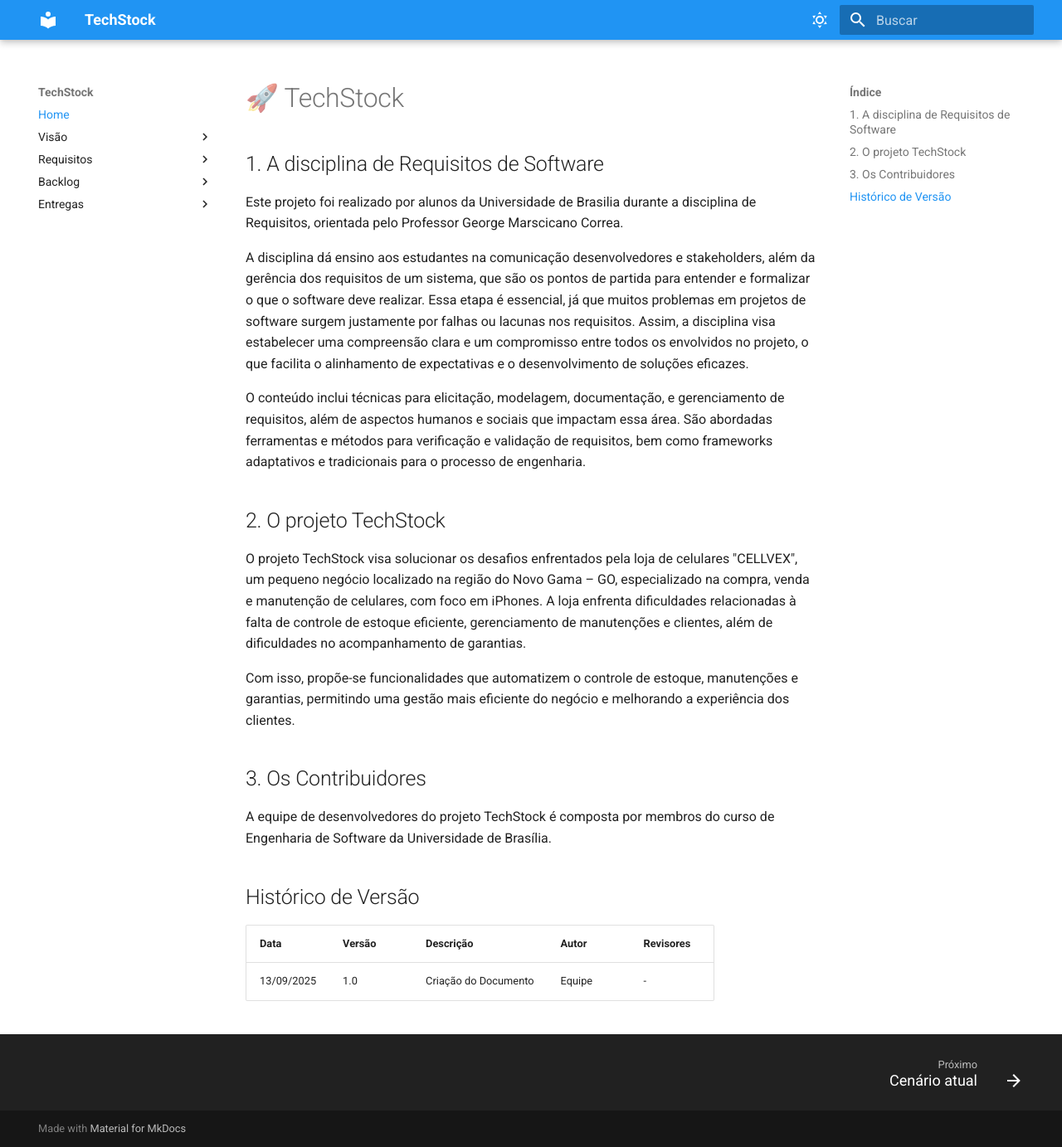
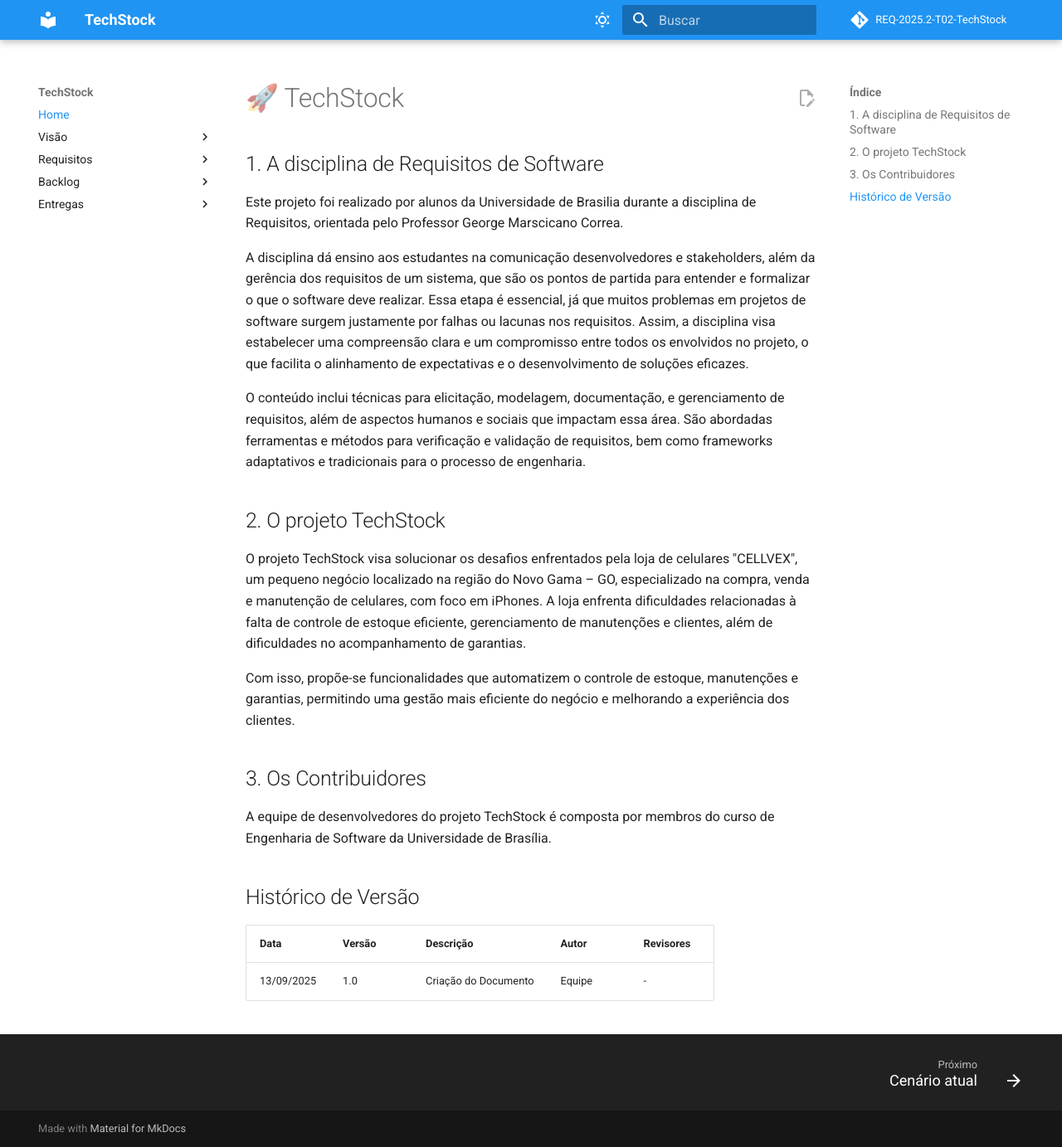
Before and after one commit to mdsreq-fga-unb/REQ-2025.2-T02-TechStock, an MkDocs documentation site: the page built from docs/index.md, in a window 1280 px wide and 1383 px high. Shown: the whole window at 83% size. Built offline with MkDocs 1.6.1 and Material for MkDocs 9.7.7, drawn with Linux system fonts in a browser that asks for light colours; comment, search, counter and statistics services are not loaded.

Commit message:
chore(config): ajusta mkdocs.yml para publicação no GitHub Pages

```diff
--- a/mkdocs.yml
+++ b/mkdocs.yml
@@ -1,5 +1,8 @@
 site_name: TechStock
-docs_dir: ./docs
+repo_url: https://github.com/mdsreq-fga-unb/REQ-2025.2-T02-TechStock
+repo_name: REQ-2025.2-T02-TechStock
+site_url: https://mdsreq-fga-unb.github.io/REQ-2025.2-T02-TechStock/
+use_directory_urls: false
 
 theme:
   name: material
@@ -48,6 +51,7 @@
   - pymdownx.emoji:
       emoji_index: !!python/name:material.extensions.emoji.twemoji
       emoji_generator: !!python/name:material.extensions.emoji.to_svg
+
 nav:
   - Home: index.md
   - Visão:
```
